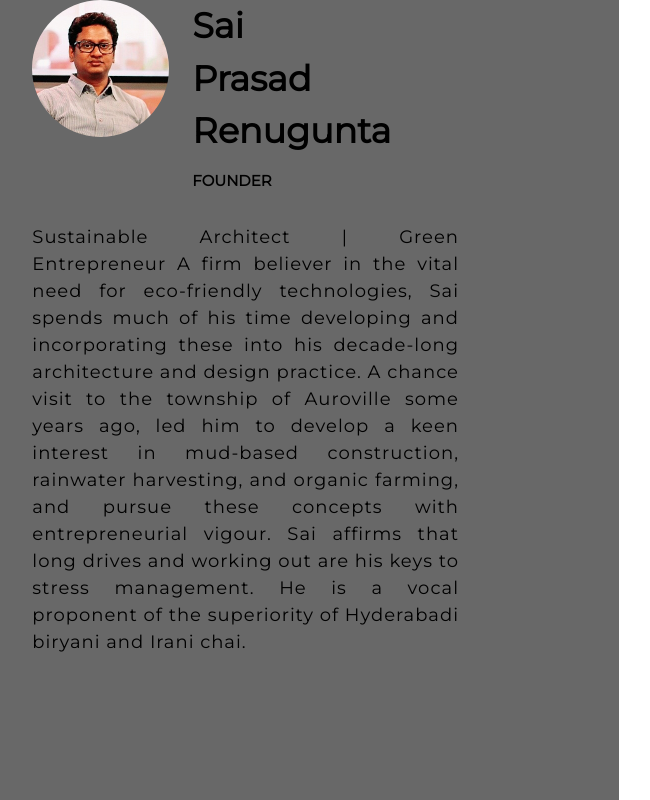
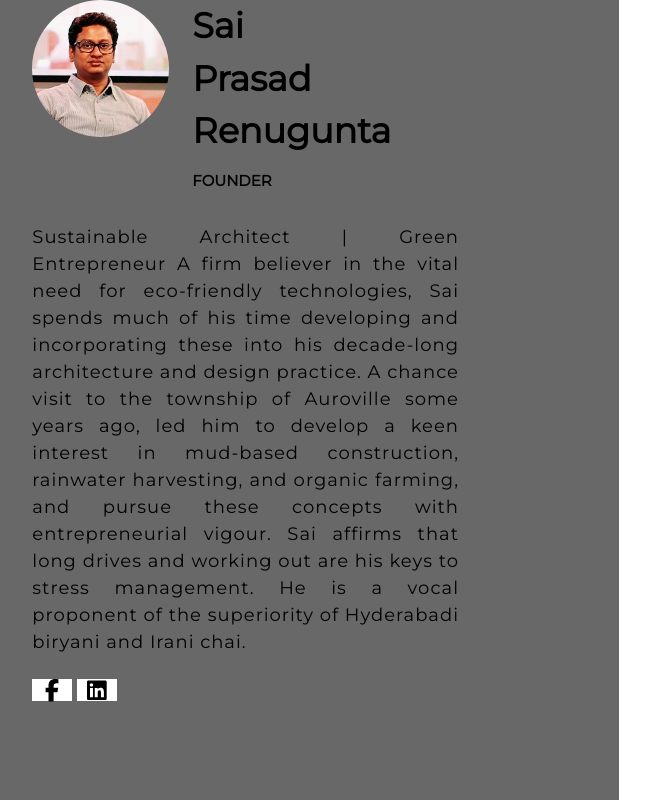
Before and after one commit to prashantbharati/rhall, a React (Create React App) app: page / in a window 1280 px wide. Shown: the top 800 px of the page, without its empty margins (21-671 px from the left). Built offline with nearby package versions, Linux system fonts and the light colour scheme.

Commit message:
card icons done

```diff
--- a/package.json
+++ b/package.json
@@ -4,6 +4,7 @@
   "private": true,
   "dependencies": {
     "@fortawesome/fontawesome-svg-core": "^6.1.1",
+    "@fortawesome/free-brands-svg-icons": "^6.1.1",
     "@fortawesome/free-regular-svg-icons": "^6.1.1",
     "@fortawesome/free-solid-svg-icons": "^6.1.1",
     "@fortawesome/react-fontawesome": "^0.1.18",
--- a/src/aboutus/aboutuscard.js
+++ b/src/aboutus/aboutuscard.js
@@ -1,9 +1,19 @@
 import React from "react";
 import sai from "../images/sai.png";
 import { Grid, Typography } from "@material-ui/core";
+
+import { FontAwesomeIcon } from "@fortawesome/react-fontawesome";
+
+import {
+  faFacebookF,
+  faGoogle,
+  faLinkedin,
+  faTwitter,
+} from "@fortawesome/free-brands-svg-icons";
+
 const aboutuscard = () => {
   return (
-    <div style={{ height: "100vh", width: "50%", backgroundColor: "#686868" }}>
+    <div style={{ height: "140vh", width: "50%", backgroundColor: "#686868" }}>
       <Grid container style={{ bottomMargin: "0" }}>
         <Grid item md={1}></Grid>
         <Grid item md={3}>
@@ -62,6 +72,60 @@ const aboutuscard = () => {
             He is a vocal proponent of the superiority of Hyderabadi biryani and
             Irani chai.
           </Typography>
+          <br />
+          <div
+            style={{
+              height: "40px",
+              width: "40px",
+              display: "inline-block",
+            }}
+          >
+            <div
+              style={{
+                display: "flex",
+                justifyContent: "center",
+                alignItems: "center",
+                backgroundColor: "white",
+              }}
+            >
+              <FontAwesomeIcon
+                style={{
+                  height: "1.5em",
+                  position: "relative",
+                  display: "inline-block",
+                  color: "black",
+                }}
+                icon={faFacebookF}
+              />
+            </div>
+          </div>
+          &nbsp;
+          <div
+            style={{
+              height: "40px",
+              width: "40px",
+              display: "inline-block",
+            }}
+          >
+            <div
+              style={{
+                display: "flex",
+                justifyContent: "center",
+                alignItems: "center",
+                backgroundColor: "white",
+              }}
+            >
+              <FontAwesomeIcon
+                style={{
+                  height: "1.5em",
+                  position: "relative",
+                  display: "inline-block",
+                  color: "black",
+                }}
+                icon={faLinkedin}
+              />
+            </div>
+          </div>
         </Grid>
       </Grid>
     </div>
```
Also changed, not shown: 1 other file (tests, documents, lock files or other folders).
